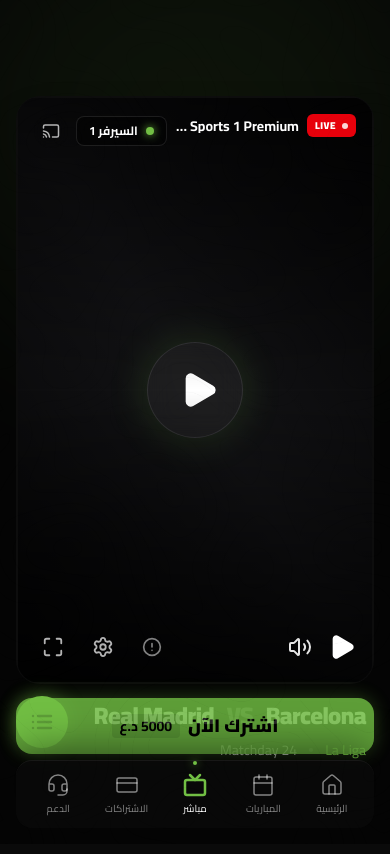
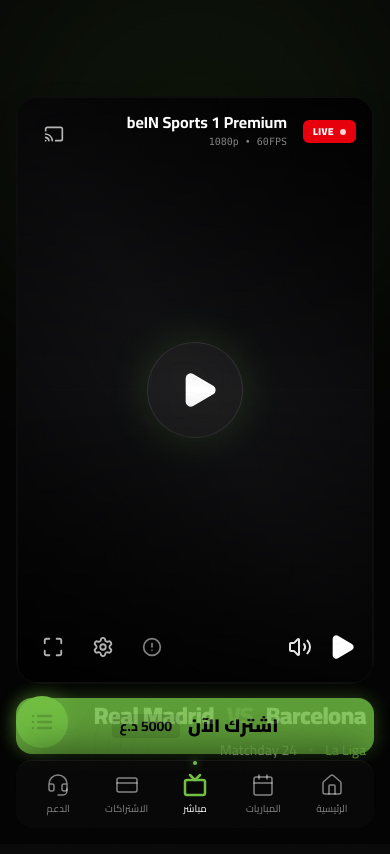
Before and after one commit to Abdallayasseer/Alsahasport-front, a Next.js app: page /live in a window 390 px wide. Shown: the top 854 px of the page. Built offline with nearby package versions, Linux system fonts and the light colour scheme.

Commit message:
feat: add mobile channels button inside video player overlay

```diff
--- a/src/app/live/LiveClientPage.tsx
+++ b/src/app/live/LiveClientPage.tsx
@@ -18,7 +18,10 @@
 
              {/* Player Wrapper */}
              <div className="flex-1 relative bg-black rounded-3xl overflow-hidden border border-white/5 shadow-2xl z-10">
-                <VideoPlayer channelName="beIN Sports 1 Premium" />
+                <VideoPlayer
+                    channelName="beIN Sports 1 Premium"
+                    onShowSidebar={() => setIsSidebarCollapsed(false)}
+                />
              </div>
 
              {/* Stream Info (Below Player) */}
--- a/src/components/live/VideoPlayer.tsx
+++ b/src/components/live/VideoPlayer.tsx
@@ -121,43 +121,20 @@
                     className="absolute inset-0 flex flex-col justify-between p-4 md:p-6 z-20 bg-gradient-to-t from-black/80 via-transparent to-black/60 pointer-events-none"
                 >
                     {/* Top Bar */}
-                    <div className="flex justify-between items-start pointer-events-auto w-full">
-                        <div className="flex items-center gap-2 md:gap-4 flex-1 min-w-0">
-                            <span className="px-2 py-1 bg-red-600 rounded-md text-[10px] font-black text-white flex items-center gap-1.5 shadow-lg tracking-wider shrink-0">
+                    <div className="flex justify-between items-start pointer-events-auto">
+                        <div className="flex items-center gap-4">
+                            <span className="px-2.5 py-1 bg-red-600 rounded-md text-[10px] font-black text-white flex items-center gap-1.5 shadow-lg tracking-wider">
                                 <span className="w-1.5 h-1.5 rounded-full bg-white animate-pulse" />
                                 LIVE
                             </span>
-                            <div className="flex flex-col min-w-0">
-                                <h3 className="font-bold text-white drop-shadow-md leading-none truncate text-sm md:text-base">{channelName}</h3>
-                                <span className="text-[10px] text-white/50 font-mono mt-0.5 md:mt-1 hidden md:block">1080p • 60FPS</span>
+                            <div className="flex flex-col">
+                                <h3 className="font-bold text-white drop-shadow-md leading-none">{channelName}</h3>
+                                <span className="text-[10px] text-white/50 font-mono mt-1">1080p • 60FPS</span>
                             </div>
                         </div>
-
-                        {/* Server & Cast Buttons */}
-                        <div className="flex items-center gap-2">
-                             {/* Server Selector */}
-                             <div className="relative group/server">
-                                <button className="flex items-center gap-2 px-3 py-1.5 bg-black/40 backdrop-blur-md hover:bg-alsaha-green/20 border border-white/10 hover:border-alsaha-green/50 rounded-lg text-xs font-bold text-white transition-all">
-                                    <div className="w-2 h-2 rounded-full bg-alsaha-green shadow-[0_0_8px_#72BF44]" />
-                                    <span>السيرفر 1</span>
-                                </button>
-
-                                {/* Dropdown */}
-                                <div className="absolute top-full right-0 mt-2 w-48 bg-black/90 border border-white/10 rounded-xl overflow-hidden shadow-2xl opacity-0 group-hover/server:opacity-100 pointer-events-none group-hover/server:pointer-events-auto transition-all transform origin-top-right scale-95 group-hover/server:scale-100 hidden md:block">
-                                    <div className="p-1">
-                                        {['السيرفر الرئيسي (4K)', 'سيرفر احتياطي 1 (FHD)', 'سيرفر احتياطي 2 (HD)', 'الجوال (SD)'].map((server, i) => (
-                                            <button key={i} className={`w-full text-right px-3 py-2 rounded-lg text-xs font-medium hover:bg-white/10 transition-colors ${i===0 ? 'text-alsaha-green bg-alsaha-green/10' : 'text-white/80'}`}>
-                                                {server}
-                                            </button>
-                                        ))}
-                                    </div>
-                                </div>
-                             </div>
-
-                             <button className="p-2 hover:bg-white/10 rounded-full transition-colors text-white/70 hover:text-white backdrop-blur-sm">
-                                <Cast size={18} className="md:w-5 md:h-5" />
-                             </button>
-                        </div>
+                        <button className="p-2.5 hover:bg-white/10 rounded-full transition-colors text-white/70 hover:text-white backdrop-blur-sm">
+                            <Cast size={20} />
+                        </button>
                     </div>
 
                     {/* Bottom Bar */}
```
